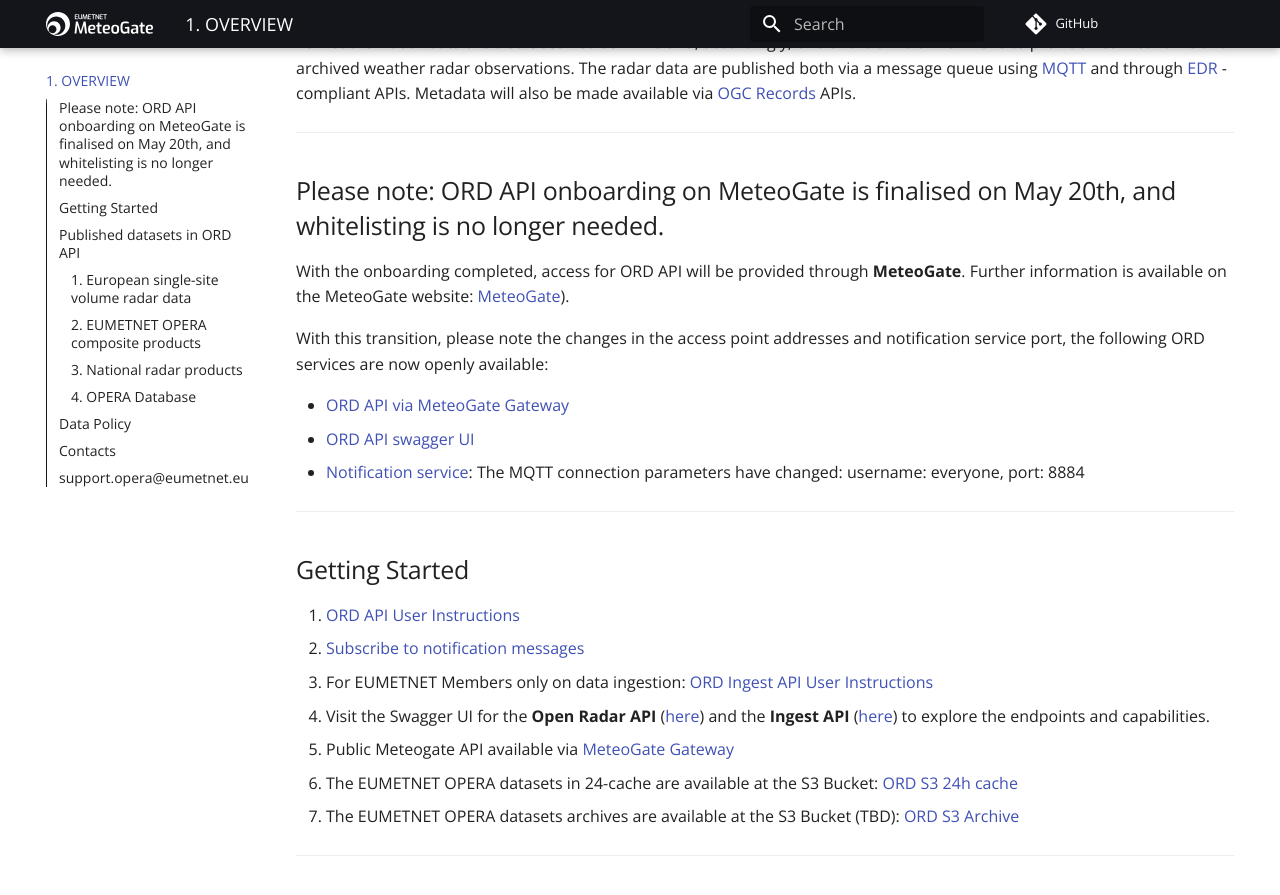
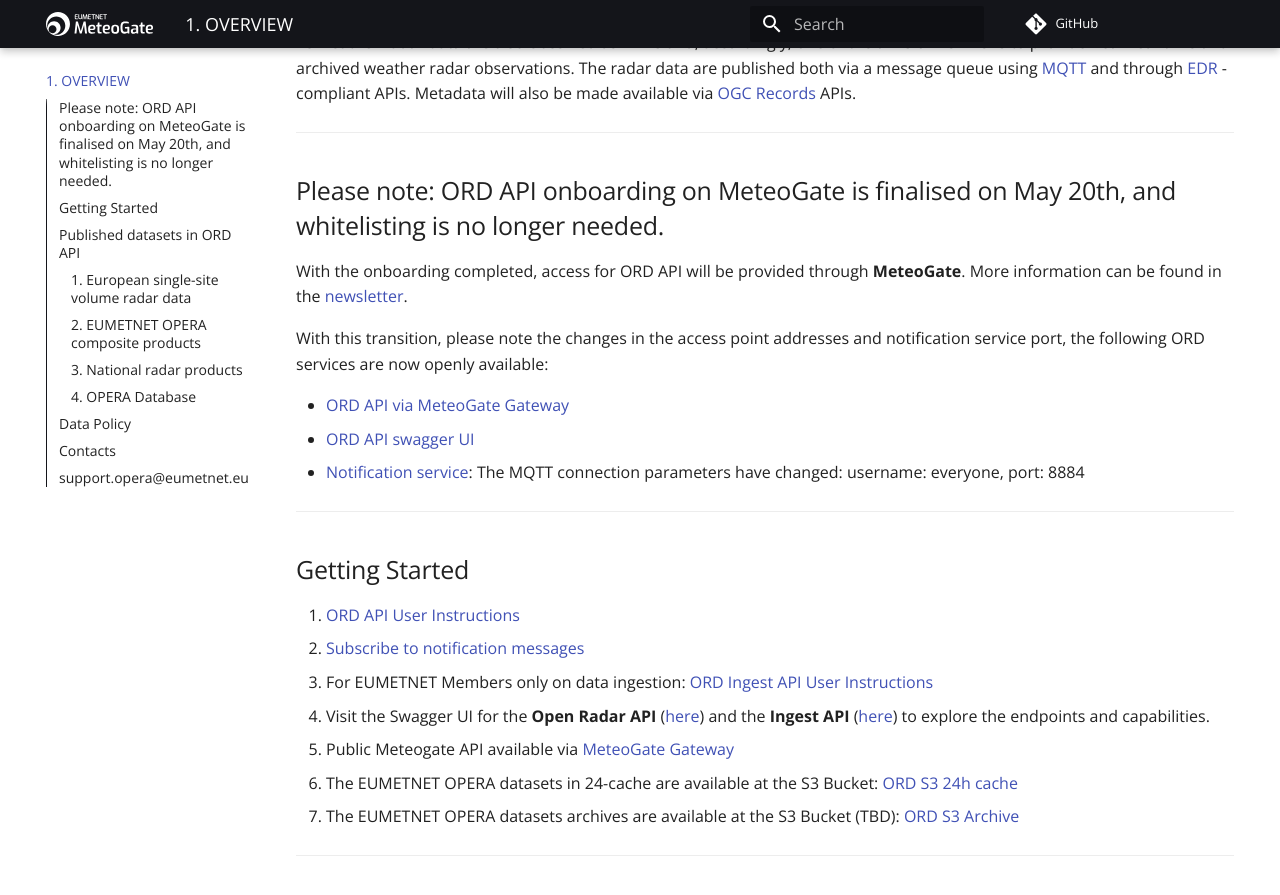
Before and after one commit to EUMETNET/openradardata-documentation, an MkDocs documentation site: the page built from docs/1-ORD-API-overview.md, in a window 1280 px wide and 900 px high, scrolled down 476 px. Shown: the top 895 px of the window. Built offline with MkDocs 1.6.1 and Material for MkDocs 9.7.7, drawn with Linux system fonts in a browser that asks for light colours; comment, search, counter and statistics services are not loaded.

Commit message:
Update 1-ORD-API-overview.md

```diff
--- a/docs/1-ORD-API-overview.md
+++ b/docs/1-ORD-API-overview.md
@@ -11,7 +11,7 @@
 ---
 ## Please note: ORD API onboarding on MeteoGate is finalised on May 20th, and whitelisting is no longer needed.
 
-With the onboarding completed, access for ORD API will be provided through **MeteoGate**. Further information is available on the MeteoGate website: [MeteoGate](https://meteogate.eu/)).
+With the onboarding completed, access for ORD API will be provided through **MeteoGate**. More information can be found in the [newsletter](https://github.com/EUMETNET/openradardata-documentation/raw/main/docs/attachements/ORD_API_newsletter_20052026_vs2.pdf).
 
 With this transition, please note the changes in the access point addresses and notification service port, the following ORD services are now openly available:
 
```
